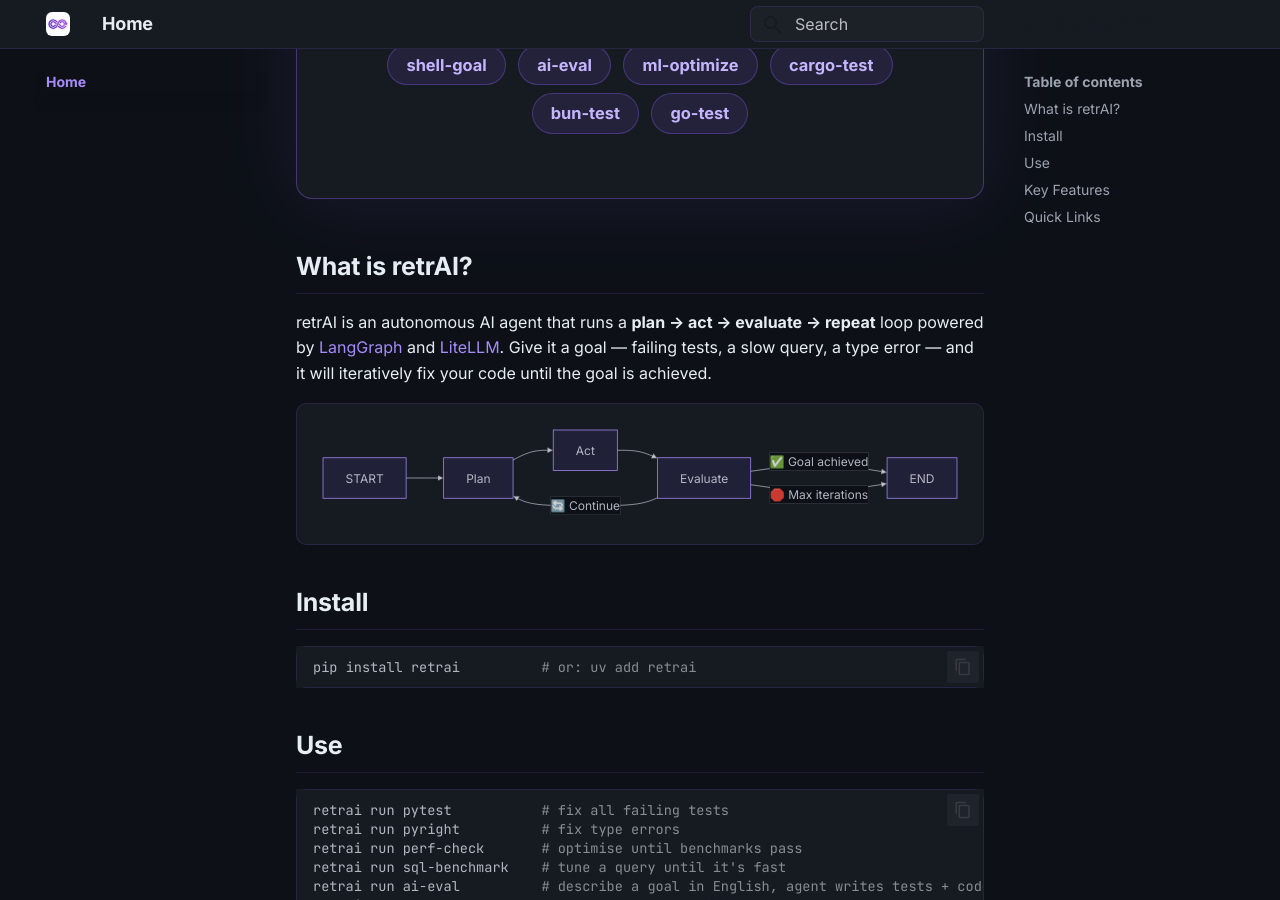
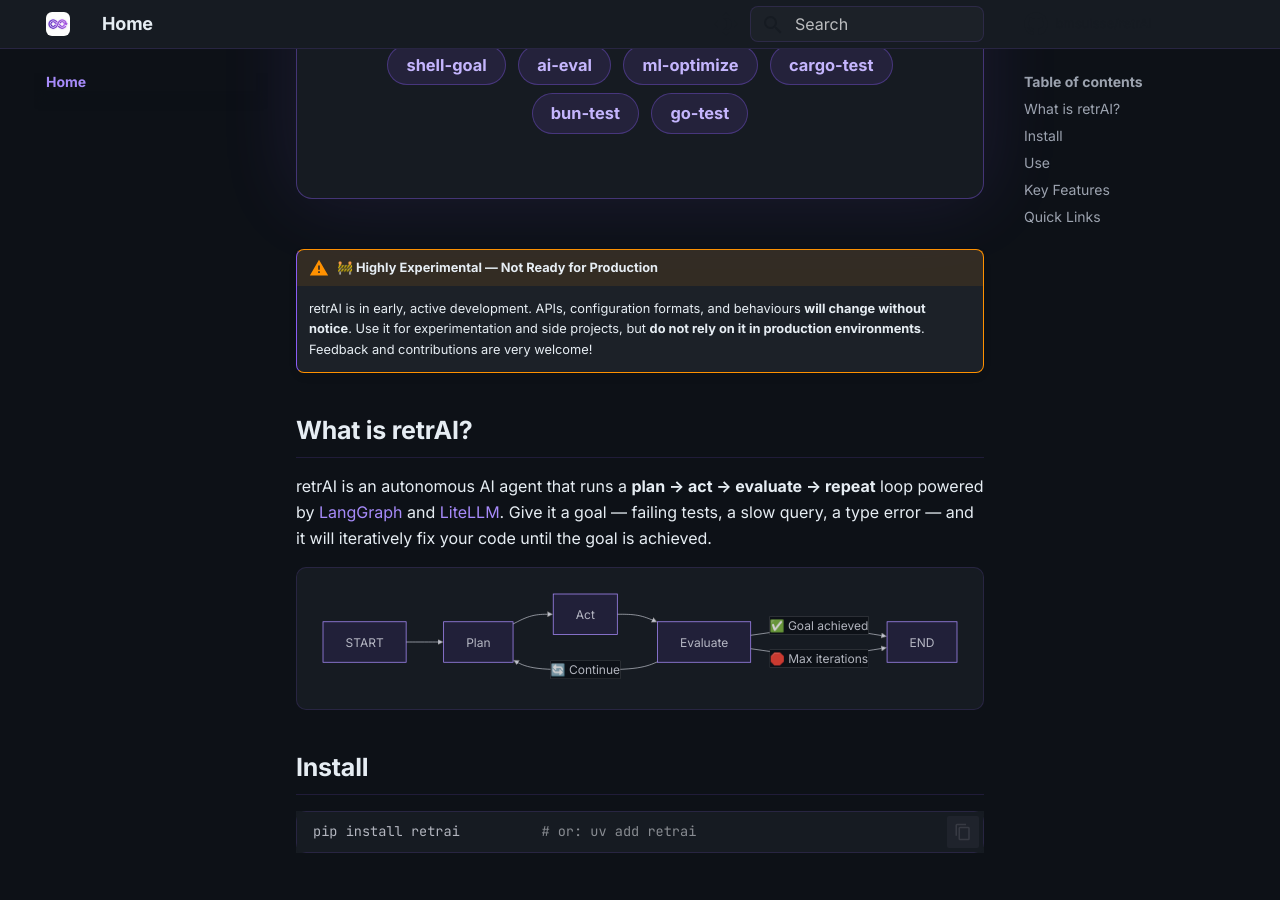
Before and after one commit to bmsuisse/retrAI, an MkDocs documentation site: the page built from docs/index.md, in a window 1280 px wide and 900 px high, scrolled down 646 px. Built offline with MkDocs 1.6.1 and Material for MkDocs 9.7.7, drawn with Linux system fonts in a browser that asks for light colours; comment, search, counter and statistics services are not loaded.

Commit message:
feat: auto-detect free port in serve; add experimental warning to docs

```diff
--- a/docs/index.md
+++ b/docs/index.md
@@ -13,6 +13,11 @@
   <span class="badge">bun-test</span>
   <span class="badge">go-test</span>
 </div>
+
+!!! warning "🚧 Highly Experimental — Not Ready for Production"
+    retrAI is in early, active development. APIs, configuration formats, and behaviours **will change without notice**.
+    Use it for experimentation and side projects, but **do not rely on it in production environments**.
+    Feedback and contributions are very welcome!
 
 ## What is retrAI?
 
```
